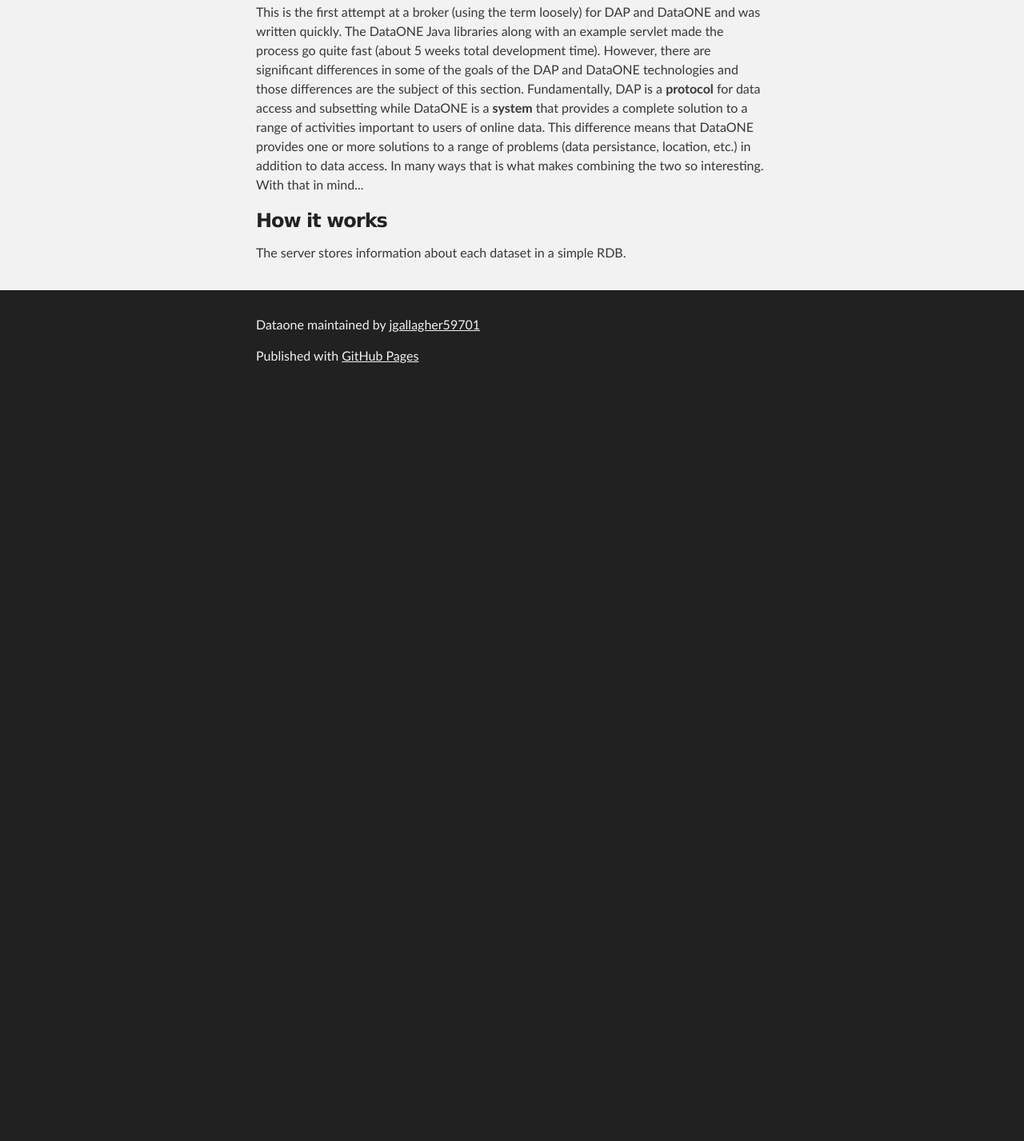
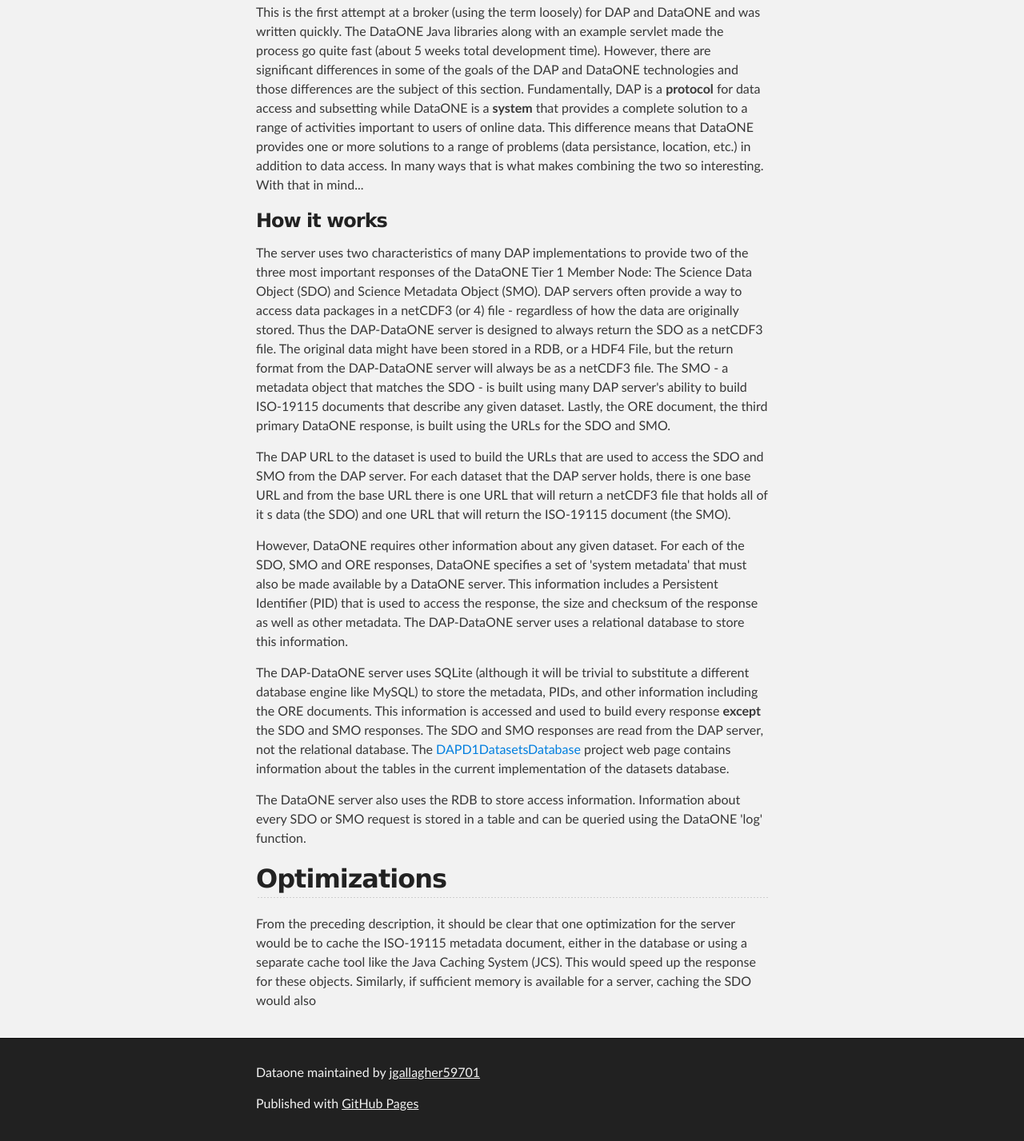
Before and after one commit to jgallagher59701/dataone, a plain HTML site: page index.html in a window 1280 px wide. Shown: the part 3188-4615 px from the top of the page at 80% size. Before the commit the page ends 3680 px from the top, so only its background shows below. Drawn offline with Linux system fonts and the light colour scheme.

Commit message:
Create gh-pages branch via GitHub

```diff
--- a/index.html
+++ b/index.html
@@ -118,7 +118,20 @@ Once you have edited this file, make a copy of it someplace safe since the file
 <h3>
 <a name="how-it-works" class="anchor" href="#how-it-works"><span class="octicon octicon-link"></span></a>How it works</h3>
 
-<p>The server stores information about each dataset in a simple RDB. </p>
+<p>The server uses two characteristics of many DAP implementations to provide two of the three most important responses of the DataONE Tier 1 Member Node: The Science Data Object (SDO) and Science Metadata Object (SMO). DAP servers often provide a way to access data packages in a netCDF3 (or 4) file - regardless of how the data are originally stored. Thus the DAP-DataONE server is designed to always return the SDO as a netCDF3 file. The original data might have been stored in a RDB, or a HDF4 File, but the return format from the DAP-DataONE server will always be as a netCDF3 file. The SMO - a metadata object that matches the SDO - is built using many DAP server's ability to build ISO-19115 documents that describe any given dataset. Lastly, the ORE document, the third primary DataONE response, is built using the URLs for the SDO and SMO. </p>
+
+<p>The DAP URL to the dataset is used to build the URLs that are used to access the SDO and SMO from the DAP server. For each dataset that the DAP server holds, there is one base URL and from the base URL there is one URL that will return a netCDF3 file that holds all of it s data (the SDO) and one URL that will return the ISO-19115 document (the SMO).</p>
+
+<p>However, DataONE requires other information about any given dataset. For each of the SDO, SMO and ORE responses, DataONE specifies a set of 'system metadata' that must also be made available by a DataONE server. This information includes a Persistent Identifier (PID) that is used to access the response, the size and checksum of the response as well as other metadata. The DAP-DataONE server uses a relational database to store this information.</p>
+
+<p>The DAP-DataONE server uses SQLite (although it will be trivial to substitute a different database engine like MySQL) to store the metadata, PIDs, and other information including the ORE documents. This information is accessed and used to build every response <strong>except</strong> the SDO and SMO responses. The SDO and SMO responses are read from the DAP server, not the relational database. The <a href="https://github.com/jgallagher59701/DAPD1DatasetsDatabase">DAPD1DatasetsDatabase</a> project web page contains information about the tables in the current implementation of the datasets database. </p>
+
+<p>The DataONE server also uses the RDB to store access information. Information about every SDO or SMO request is stored in a table and can be queried using the DataONE 'log' function.</p>
+
+<h2>
+<a name="optimizations" class="anchor" href="#optimizations"><span class="octicon octicon-link"></span></a>Optimizations</h2>
+
+<p>From the preceding description, it should be clear that one optimization for the server would be to cache the ISO-19115 metadata document, either in the database or using a separate cache tool like the Java Caching System (JCS). This would speed up the response for these objects. Similarly, if sufficient memory is available for a server, caching the SDO would also</p>
       </section>
     </div>
 
```
Also changed, not shown: params.json (+1 -1 lines).
